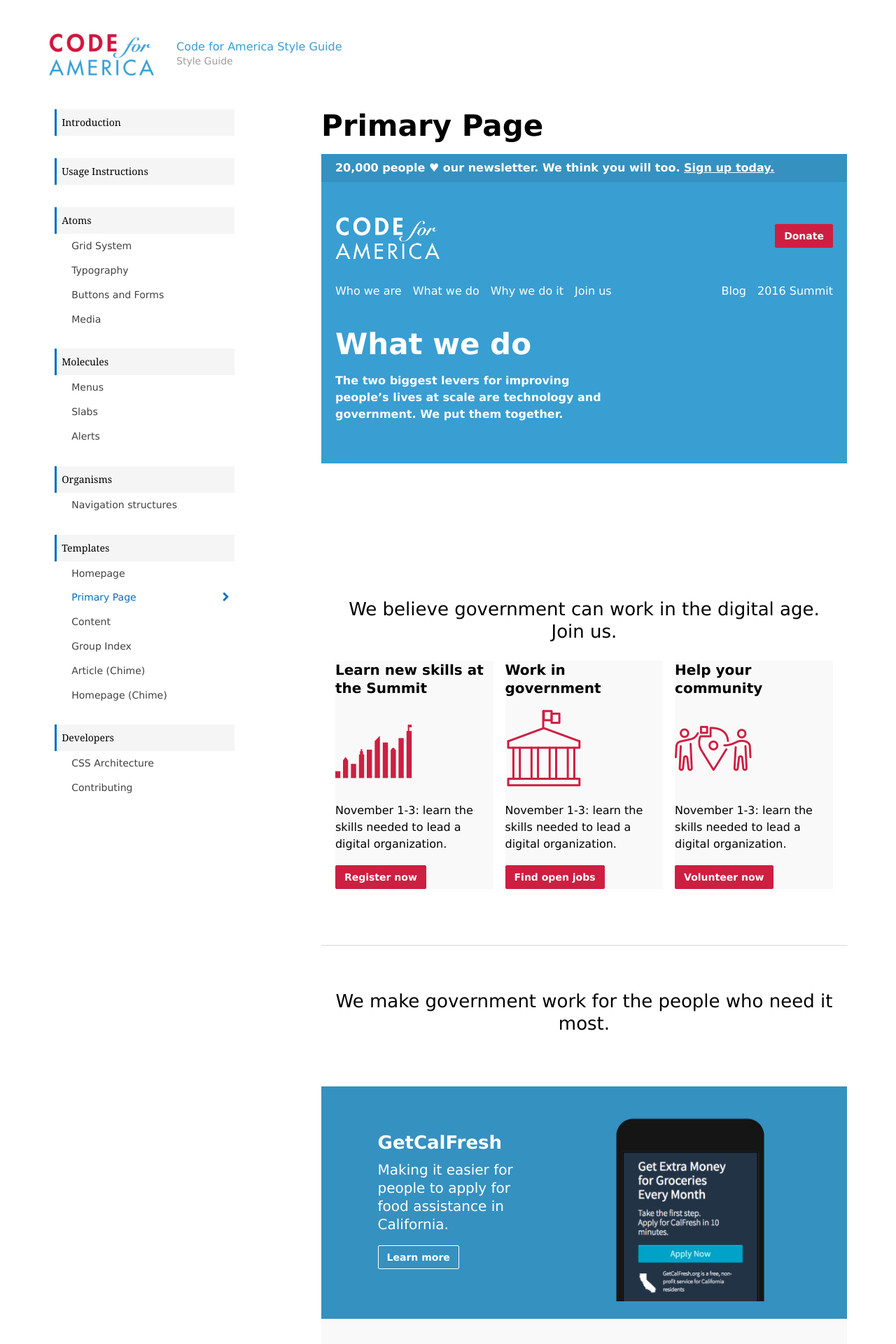
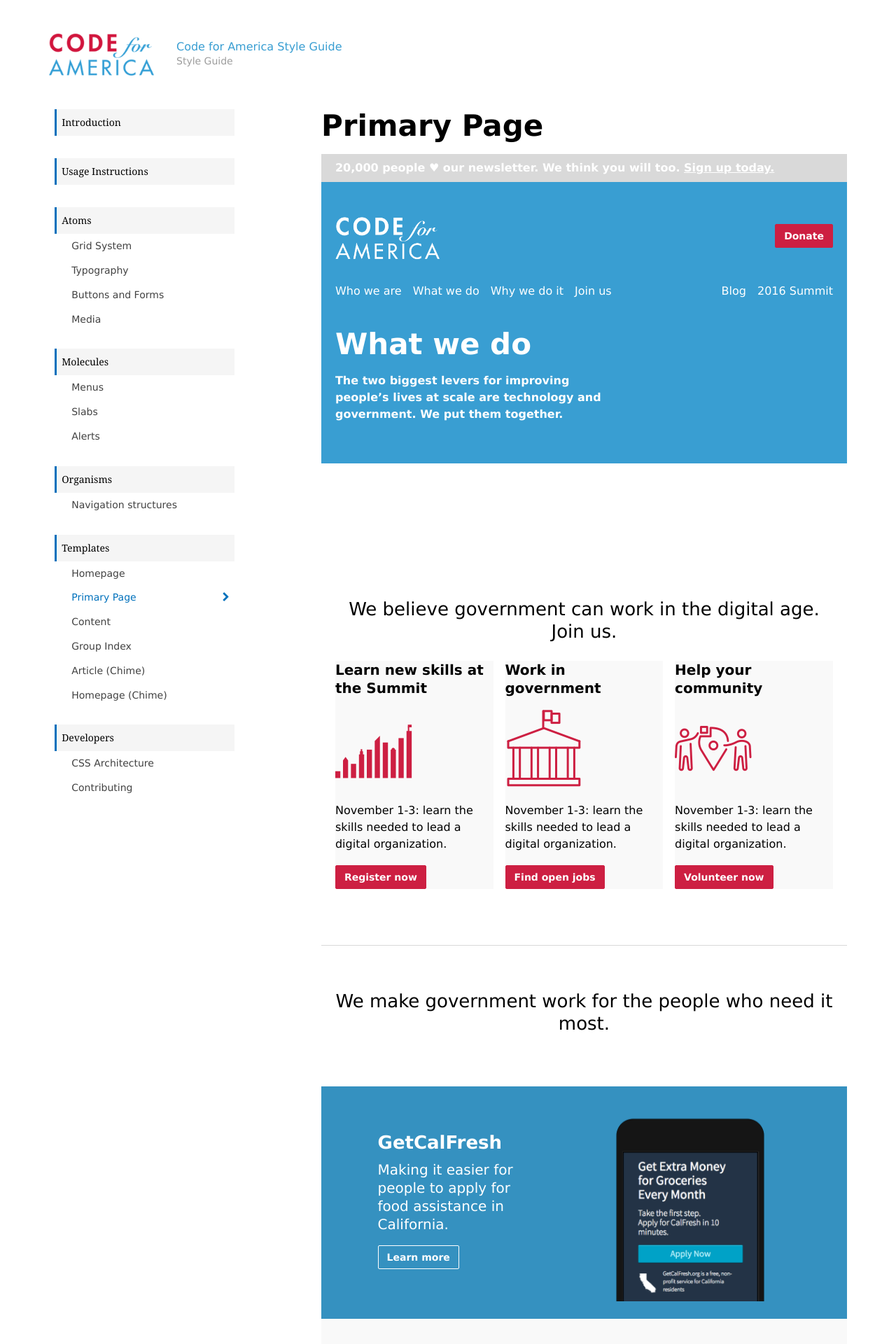
Before and after one commit to codeforamerica/style-guide, a Jekyll site: the page built from _templates/primary-page.html, in a window 1280 px wide. Shown: the top 1920 px of the page at 70% size. Built offline with Jekyll 4.4.1, drawn with Linux system fonts in a browser that asks for light colours; nearby versions of some CDN libraries.

Commit message:
Change global alert background color on primary pages
Some primary pages will now have a header background image. This commit updates the alert
background color on primary pages so that, instead of being dark blue, they're now black and very
transparent. On most pages that have blue headers, the end results will look the same as it did
before.

```diff
--- a/_sass/templates/_primary-page.scss
+++ b/_sass/templates/_primary-page.scss
@@ -7,7 +7,7 @@
     margin-bottom: 1rem;
   }
   .alert a {
-    background-color: $color-dark-blue;
+    background-color: rgba(0,0,0,0.15);
     color: white;
     border-bottom: 0;
   }
```
